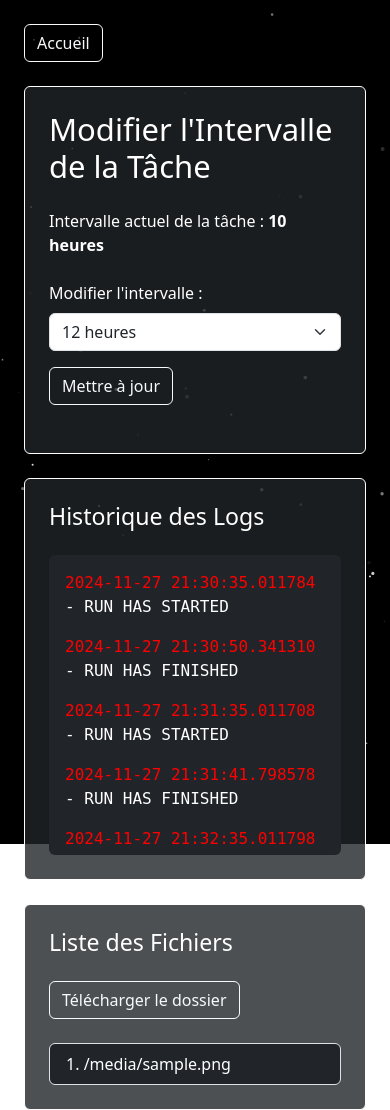
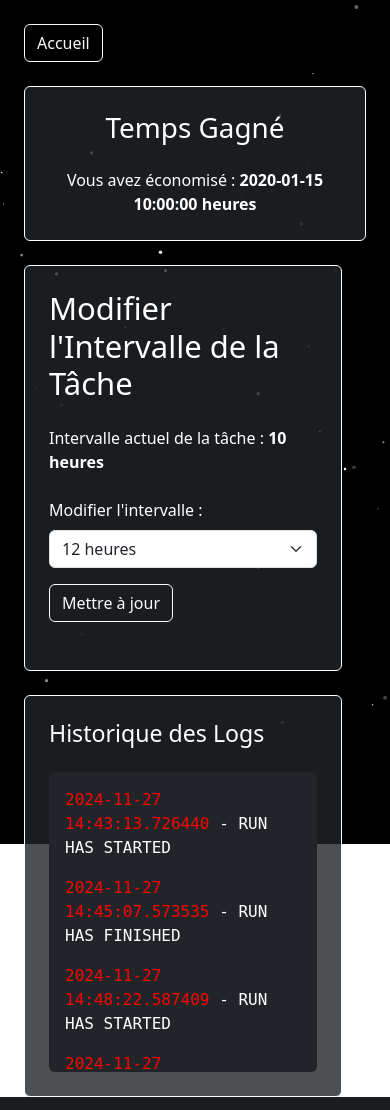
Before and after one commit to mastermetria/presence, a Flask app: template app/templates/a2/index.html in a window 390 px wide. Run offline with Flask 3, Linux system fonts and the light colour scheme; the template is opened without the code that fills it: most values are stand-ins (such as "Sample title", 1, 10 or a date in 2020); parts of the project's set-up code (start-up, migrations or seed data) failed here and were passed over; some libraries are stand-ins or nearby versions.

Commit message:
add hours saved counter and improve responsive

```diff
--- a/app/app.py
+++ b/app/app.py
@@ -4,11 +4,10 @@ from flask_apscheduler import APScheduler
 from apscheduler.schedulers.background import BackgroundScheduler
 from apscheduler.triggers.interval import IntervalTrigger
 import secrets
-import zipfile
 import json
 import os
 import io
-
+import subprocess
 
 from automations.a1.main import run as automat1  # Importation des scripts d'automatisation
 from automations.a2.main import run as automat2  # Importation des scripts d'automatisation
@@ -115,14 +114,14 @@ def get_logs(automation_index):
 @login_required
 def index():
 
-    return render_template('index.html', db=db_data)
+    return render_template('index.html',total_earned_time=float(automations[0]['time_saved'])+float(automations[1]['time_saved']), db=db_data)
 
 
 @app.route('/a1', methods=['GET', 'POST'])
 @login_required
 def a1_route():
 
-    return render_template('a1/index.html', current_interval=get_current_interval(automations[0]['id']), automation=automations[0])
+    return render_template('a1/index.html',time_saved=automations[0]['time_saved'], current_interval=get_current_interval(automations[0]['id']), automation=automations[0])
 
 
 @app.route('/a2', methods=['GET'])
@@ -132,32 +131,8 @@ def a2_route():
         excel_list = os.listdir('automations/a2/downloads/processed')
     except :
         excel_list = []
-    return render_template('a2/index.html', automation=automations[1], current_interval=get_current_interval(automations[1]['id']), excel_list=excel_list)
+    return render_template('a2/index.html',time_saved=automations[1]['time_saved'], automation=automations[1], current_interval=get_current_interval(automations[1]['id']), excel_list=excel_list)
 
-
-@app.route('/a2/download', methods=['GET'])
-@login_required
-def download_folder():
-    folder_path = 'automations/a2/downloads/processed'
-    zip_filename = 'processed_files.zip'
-
-    # Crée un objet ZIP en mémoire
-    zip_buffer = io.BytesIO()
-    with zipfile.ZipFile(zip_buffer, 'w', zipfile.ZIP_DEFLATED) as zip_file:
-        for root, _, files in os.walk(folder_path):
-            for file in files:
-                file_path = os.path.join(root, file)
-                arcname = os.path.relpath(file_path, folder_path)
-                zip_file.write(file_path, arcname)
-    zip_buffer.seek(0)
-
-    # Renvoie le fichier ZIP
-    return send_file(
-        zip_buffer,
-        mimetype='application/zip',
-        as_attachment=True,
-        download_name=zip_filename
-    )
 
 @app.route('/test-selenium', methods=['GET'])
 def test_selenium():
@@ -182,15 +157,30 @@ def test_selenium():
         return {"success": False, "error": str(e)}, 500
 
 
+@app.route('/check-lftp', methods=['GET'])
+def check_lftp():
+    try:
+        # Exécute la commande 'lftp --version' pour vérifier si lftp est installé
+        result = subprocess.run(['lftp', '--version'], stdout=subprocess.PIPE, stderr=subprocess.PIPE, text=True)
+        if result.returncode == 0:
+            return jsonify({"status": "success", "message": "lftp is installed", "details": result.stdout.strip()})
+        else:
+            return jsonify({"status": "error", "message": "lftp is not installed or not found", "details": result.stderr.strip()})
+    except FileNotFoundError:
+        # Gestion de l'erreur si lftp n'est pas trouvé
+        return jsonify({"status": "error", "message": "lftp is not installed or not found"})
+    except Exception as e:
+        # Gestion d'autres erreurs éventuelles
+        return jsonify({"status": "error", "message": "An unexpected error occurred", "details": str(e)})
 
 
 @scheduler.task('interval', id=automations[0]['id'], hours=5, max_instances=1, misfire_grace_time=300)
 def a1():
     automat1(automations[0]['last_document_number'])
 
-@scheduler.task('interval', id=automations[1]['id'], seconds=30, max_instances=1, misfire_grace_time=300)
-def a2():
-    automat2()
+# @scheduler.task('interval', id=automations[1]['id'], seconds=30, max_instances=1, misfire_grace_time=300)
+# def a2():
+#     automat2()
 
 
 
--- a/app/db.json
+++ b/app/db.json
@@ -17,6 +17,7 @@
                   "created_at": "2024-01-01",
                   "status": "active",
                   "link": "/a1",
+                  "time_saved": "2.5",
                   "logs": [
                         "2024-11-27 14:43:13.726440 - RUN HAS STARTED",
                         "2024-11-27 14:45:07.573535 - RUN HAS FINISHED",
@@ -35,29 +36,11 @@
                   "name": "Ghepardo",
                   "description": "R\u00e9cup\u00e8re automatiquement les excels et les traite sur le template. Soit fundraising ou soit commercial",
                   "created_at": "2024-02-01",
-                  "status": "active",
+                  "status": "maintenance",
                   "link": "/a2",
                   "current_folder": "00",
+                  "time_saved": "15",
                   "logs": [
-                        "2024-11-27 21:30:35.011784 - RUN HAS STARTED",
-                        "2024-11-27 21:30:50.341310 - RUN HAS FINISHED",
-                        "2024-11-27 21:31:35.011708 - RUN HAS STARTED",
-                        "2024-11-27 21:31:41.798578 - RUN HAS FINISHED",
-                        "2024-11-27 21:32:35.011798 - RUN HAS STARTED",
-                        "2024-11-27 21:32:41.693132 - RUN HAS FINISHED",
-                        "2024-11-28 14:35:45.147982 - RUN HAS STARTED",
-                        "2024-11-28 14:36:07.157014 - RUN HAS FINISHED",
-                        "2024-11-28 14:36:15.147626 - RUN HAS STARTED",
-                        "2024-11-28 14:36:21.804955 - RUN HAS FINISHED",
-                        "2024-11-28 14:36:45.147611 - RUN HAS STARTED",
-                        "2024-11-28 14:36:51.786224 - RUN HAS FINISHED",
-                        "2024-11-28 14:37:15.147622 - RUN HAS STARTED",
-                        "2024-11-28 14:37:21.782713 - RUN HAS FINISHED",
-                        "2024-11-28 14:37:45.147633 - RUN HAS STARTED",
-                        "2024-11-28 14:37:51.813608 - RUN HAS FINISHED",
-                        "2024-11-28 15:08:31.579780 - RUN HAS STARTED",
-                        "2024-11-28 15:08:38.240215 - RUN HAS FINISHED",
-                        "2024-11-28 15:10:16.951768 - RUN HAS STARTED",
                         "2024-11-28 15:10:23.666417 - RUN HAS FINISHED",
                         "2024-11-28 15:10:46.951464 - RUN HAS STARTED",
                         "2024-11-28 15:10:53.537952 - RUN HAS FINISHED",
--- a/app/templates/a2/index.html
+++ b/app/templates/a2/index.html
@@ -2,9 +2,8 @@
 
 {% block head %}
 <title>Modifier l'Intervalle</title>
-<link rel="stylesheet" href="{{ url_for('static', filename='css/main.css') }}">
 <script>
-    const automation_index = 1;
+        const automation_index = 0;
 </script>
 
 <script src="{{ url_for('static', filename='js/update_interval.js') }}" defer></script>
@@ -20,41 +19,29 @@
             <a href="/" class="btn btn-outline-light">Accueil</a>
         </div>
     </div>
-    <!-- Grille Bootstrap pour les deux blocs -->
-    <div class="row">
+<!-- Temps Gagné -->
+<div class="mb-4">
+    {% with time_saved=time_saved %}
+    {% include 'components/time_saved_displayer.html' %}
+    {% endwith %}
+</div>
+
+<!-- Grille Bootstrap -->
+<div class="row w-100">
         <!-- Partie gauche : Modification de l'intervalle -->
-        <div class="col-12 col-md-6 mb-4">
+        <div class="col-md-6 mb-4">
             {% with current_interval=current_interval, automation=automation %}
             {% include 'components/interval_modificator.html' %}
             {% endwith %}
         </div>
 
         <!-- Partie droite : Terminal des logs -->
-        <div class="col-12 col-md-6 mb-4">
+        <div class="col-md-6">
             {% with %}
             {% include 'components/logs_displayer.html' %}
             {% endwith %}
         </div>
     </div>
-
-    <!-- Section liste des fichiers -->
-    <div class="row">
-        <div class="col-12">
-            <div class="border border-white rounded p-4 bg-dark text-white" style="--bs-bg-opacity: 0.8;">
-                <h3 class="mb-4">Liste des Fichiers</h3>
-                <a href="/a2/download" class="btn btn-outline-light mb-4">Télécharger le dossier</a>
-
-                <ul class="list-group">
-                    {% for file in excel_list %}
-                    <li class="list-group-item bg-dark text-white">
-                        <span>{{ loop.index }}.</span>
-                        <span>{{ file }}</span>
-                    </li>
-                    {% endfor %}
-                    </ul>
-            </div>
-            </div>
-            </div>
-            </div>
+</div>
 
 {% endblock %}
--- a/app/templates/base.html
+++ b/app/templates/base.html
@@ -4,7 +4,6 @@
 <head>
     <meta charset="UTF-8">
     <meta name="viewport" content="width=device-width, initial-scale=1.0">
-    <link rel="stylesheet" href="{{ url_for('static', filename='css/main.css') }}">
     <!-- Import Bootstrap -->
     <link href="https://cdn.jsdelivr.net/npm/bootstrap@5.3.3/dist/css/bootstrap.min.css" rel="stylesheet"
         integrity="sha384-QWTKZyjpPEjISv5WaRU9OFeRpok6YctnYmDr5pNlyT2bRjXh0JMhjY6hW+ALEwIH" crossorigin="anonymous">
@@ -19,6 +18,7 @@
 
     <!-- Contenu principal -->
     <div class="container" style="position: relative; z-index: 1;">
+
         {% block body %}
         {% endblock %}
     </div>
@@ -33,6 +33,9 @@
 
     <!-- Particles.js -->
     <script src="https://cdn.jsdelivr.net/npm/particles.js"></script>
+<!-- Iconify.js -->
+<script src="https://cdnjs.cloudflare.com/ajax/libs/iconify/2.0.0/iconify.min.js"></script>
+
     <script>
         // Configuration de Particles.js avec le JSON fourni
         particlesJS("particles-js", {
--- /dev/null
+++ b/app/templates/components/time_saved_displayer.html
@@ -0,0 +1,4 @@
+<div class="border border-white rounded p-4 bg-dark text-white text-center" style="--bs-bg-opacity: 0.8;">
+    <h2 class="display-6 mb-4">Temps Gagné</h2>
+    <p class="mb-0">Vous avez économisé : <strong>{{ time_saved }} heures</strong></p>
+</div>
```
Also changed, not shown: app/templates/a1/index.html (+7 -0 lines), app/templates/index.html (+23 -3 lines), app/automations/a2/main.py (line endings or trailing spaces), 1 other file.
